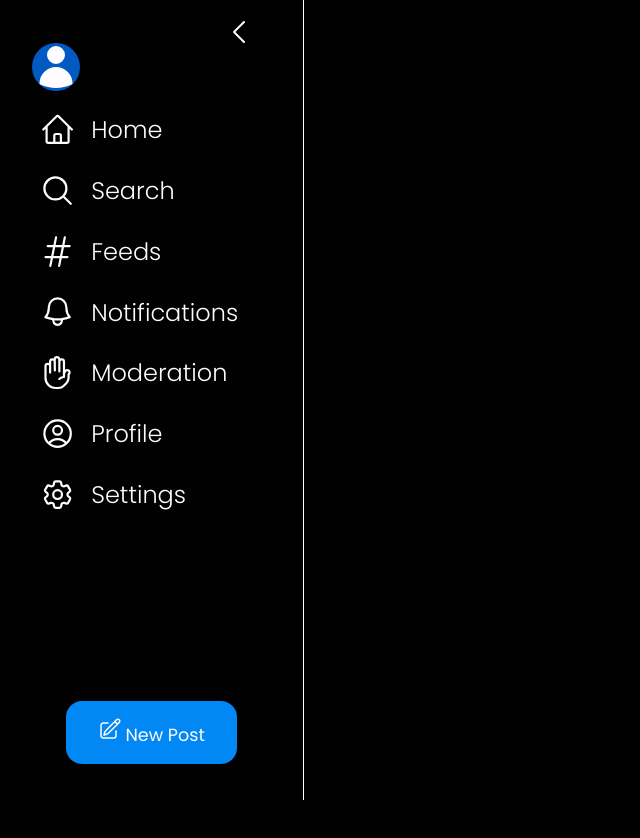
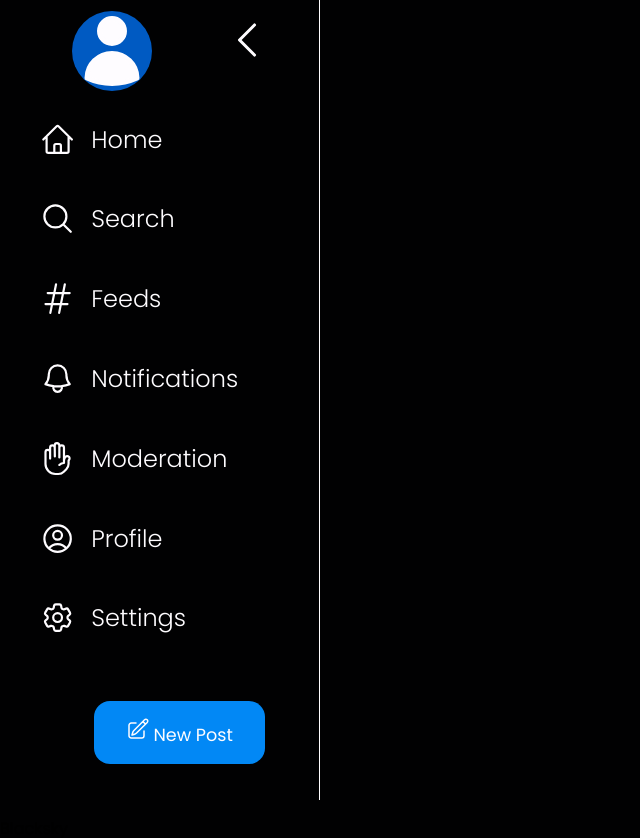
Before and after one commit to DavidOsorioSanchez/WorkShop-React-Twitter, a React (Vite) app: page / in a window 1280 px wide. Shown: the top 838 px of the page, without its empty margins (0-640 px from the left). Before the commit the page ends 800 px from the top, so only its background shows below. Built offline with nearby package versions, Linux system fonts and the light colour scheme.

Commit message:
adelantando workshop

```diff
--- a/src/App.jsx
+++ b/src/App.jsx
@@ -1,8 +1,12 @@
 import Sidebar from "@components/sidebar/Sidebar.jsx"
+import Main from "@components/main/main"
+import Actionbar from "./components/actionbar/Actionbar"
 export default function App() {
   return (
     <>
       <Sidebar />
+      <Main/>
+      <Actionbar/>
     </>
   )
 }
--- /dev/null
+++ b/src/components/actionbar/Actionbar.jsx
@@ -0,0 +1,8 @@
+export default function Actionbar(){
+    return (
+        // componente para mostrar la barra de acciones
+        <div  className="actionbar">
+
+        </div>
+    )
+}
--- /dev/null
+++ b/src/components/actionbar/actionbar.css
@@ -0,0 +1,5 @@
+.actionbar{
+    width: 100%;
+    height: 100vh;
+    background-color: var(--light-black);
+}
--- /dev/null
+++ b/src/components/main/main.css
@@ -0,0 +1,22 @@
+main{
+    height: 100vh;
+    max-width: 40vw;
+    width: 100%;
+    display: flex;
+    flex-direction: column;
+    background-color: cadetblue;
+}
+
+nav{
+    height: 5vh;
+    display: inline-flex;
+    justify-content: space-between;
+    align-items: center;
+    border-bottom: 0.2rem solid var(--white);
+}
+
+.tittle-nav{
+    font-size: 1.2rem;
+    color: var(--white);
+    font-weight: 600;
+}
--- /dev/null
+++ b/src/components/main/main.jsx
@@ -0,0 +1,15 @@
+import { Corazon } from "@assets/icons/Icon.jsx"
+export default function Main(){
+    return(
+        <main>
+            <nav>
+                <p className="tittle-nav">
+                    Blacksky
+                </p>
+                <div className="container-nav">
+                    <Corazon/>
+                </div>
+            </nav>
+        </main>
+    )
+}
--- a/src/components/navigation/navigation.css
+++ b/src/components/navigation/navigation.css
@@ -4,17 +4,15 @@ a {
 
 .navigations-sidebar {
     width: 100%;
-    height: auto;
+    height: 100%;
     padding-top: 0.8rem;
     padding-bottom: 0.8rem;
-    display: flex;
-    justify-content: start;
-    align-items: end;
+    display: inline-flex;
+    align-items: center;
     cursor: default;
     background-color: var(--dark-black);
     color: var(--white);
 
-    padding-left: 2.5rem;
 }
 
 .navigation-icons{
@@ -40,6 +38,7 @@ a {
     color: var(--white);
     padding: 1rem 2rem;
     text-align: center;
+    justify-content: start;
     text-decoration: none;
     display: inline-block;
     cursor: pointer;
--- a/src/components/sidebar/sidebar.css
+++ b/src/components/sidebar/sidebar.css
@@ -1,10 +1,11 @@
 aside {
-    width: 19rem;
+    width: 25vw;
     height: 100vh;
     border-right: 0.1rem solid var(--white);
     background-color: var(--dark-black);
     color: var(--white);
     display: flex;
+    padding-left: 2.5rem;
     gap: 0.5rem;
     flex-direction: column;
 }
@@ -20,8 +21,7 @@ aside {
     position: absolute;
     bottom: 1.5rem;
     left: 1.4rem;
-    width: 3rem;
-    height: 3rem;
+    size: 1rem;
     border-radius: 50%;
     margin: 0.8rem;
     display: flex;
@@ -36,24 +36,26 @@ aside {
     position: absolute;
     top: 1rem;
     right: 3rem;
-    width: 2rem;
-    height: 2rem;
+    max-width: 3rem;
+    max-height: 3rem;
 }
 
 .sidebar-icons-user{
     position: absolute;
     fill:var(--white);
-    width: 3rem;
-    height: 3rem;
     border-radius: 50%;
     bottom: 0rem;
     left: 2rem;
+    size: 3rem;
+    max-width: 5rem;
+    max-height: 5rem;
     background-color: var(--blue);
 }
 
 .sidebar-middle {
     width: 100%;
     height: 100%;
+    max-height: 70vh;
     display: flex;
     flex-direction: column;
 }
```
Also changed, not shown: 1 other file (tests, documents, lock files or other folders).
